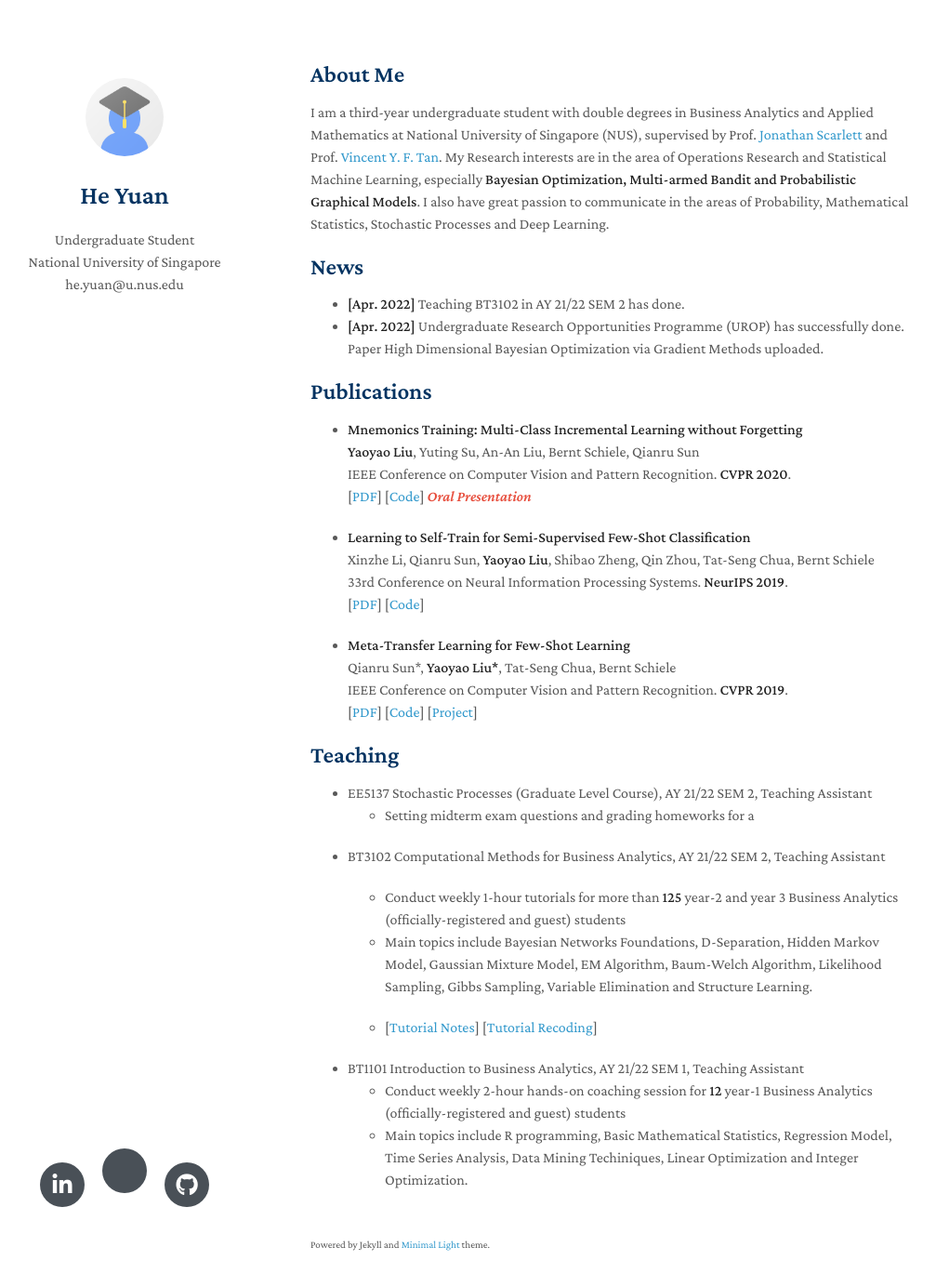
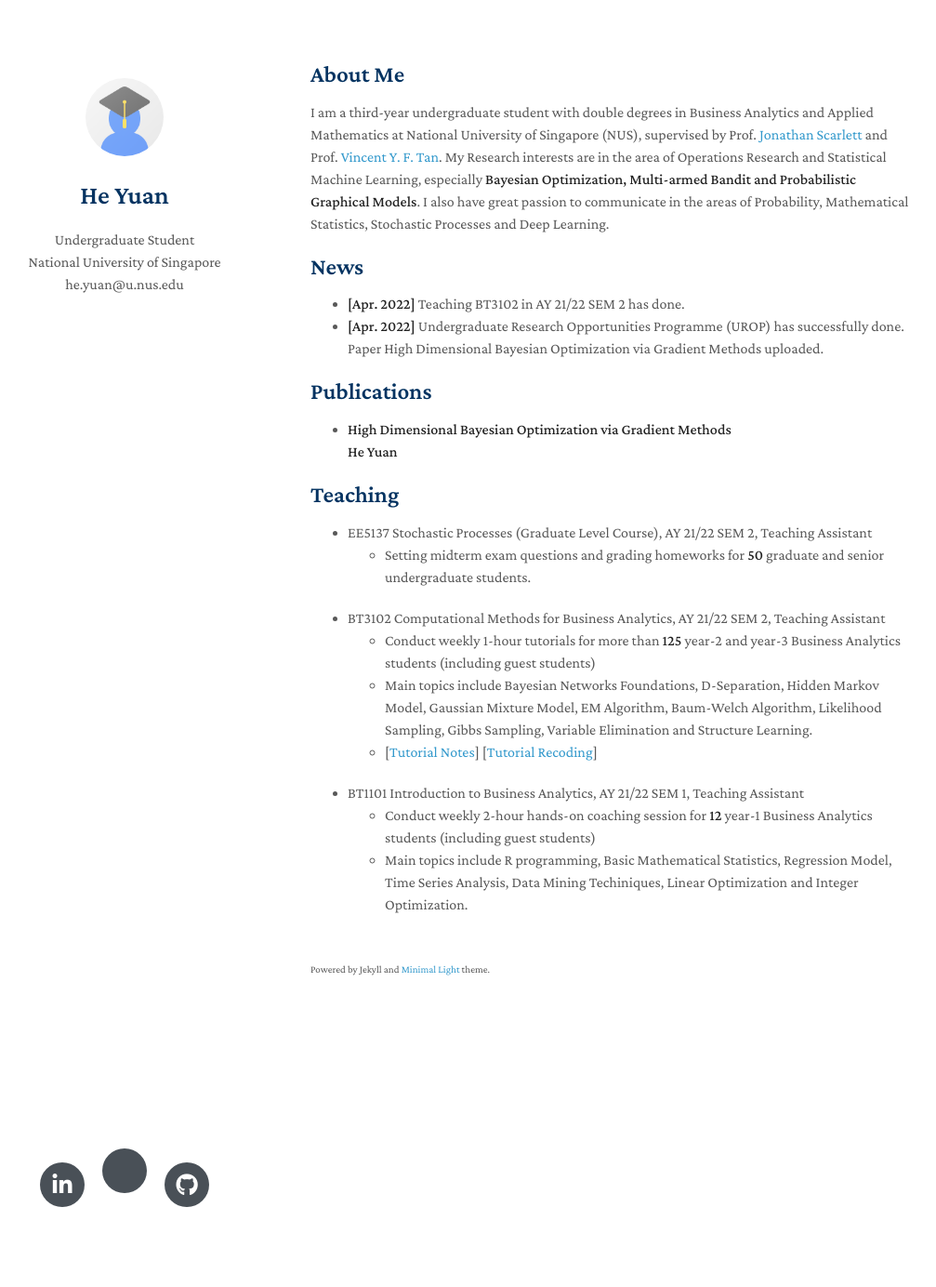
Before and after one commit to Henry-Yuan-He/Henry-Yuan-He.github.io, a Jekyll site: the page built from index.md, in a window 1280 px wide and 1400 px high. Shown: the top 1384 px of the window at 93% size, without its empty margins (136-1143 px from the left). Built offline with Jekyll 4.4.1, drawn with Linux system fonts in a browser that asks for light colours; nearby versions of some CDN libraries; a style sheet for code colours, icons or effects is not loaded; our own code applies the rules of GitHub Pages for plain Markdown files.

Commit message:
Update index.md

```diff
--- a/index.md
+++ b/index.md
@@ -17,42 +17,21 @@ I am a third-year undergraduate student with double degrees in Business Analytic
 
 ## Publications
 
-- **Mnemonics Training: Multi-Class Incremental Learning without Forgetting**
+- **High Dimensional Bayesian Optimization via Gradient Methods**
   <br>
-  **Yaoyao Liu**, Yuting Su, An-An Liu, Bernt Schiele, Qianru Sun
-  <br>
-  IEEE Conference on Computer Vision and Pattern Recognition. **CVPR 2020**.
-  <br>
-  [[PDF](https://arxiv.org/pdf/2002.10211.pdf)] [[Code](https://github.com/yaoyao-liu/mnemonics)] <strong><i style="color:#e74d3c">Oral Presentation</i></strong>
+  **He Yuan**
 
-- **Learning to Self-Train for Semi-Supervised Few-Shot Classification**
-  <br>
-  Xinzhe Li, Qianru Sun, **Yaoyao Liu**, Shibao Zheng, Qin Zhou, Tat-Seng Chua, Bernt Schiele
-  <br>
-  33rd Conference on Neural Information Processing Systems. **NeurIPS 2019**.
-  <br>
-  [[PDF](http://papers.nips.cc/paper/9216-learning-to-self-train-for-semi-supervised-few-shot-classification.pdf)] [[Code](https://github.com/xinzheli1217/learning-to-self-train)]
-
-- **Meta-Transfer Learning for Few-Shot Learning**
-  <br>
-  Qianru Sun\*, **Yaoyao Liu\***, Tat-Seng Chua, Bernt Schiele
-  <br>
-  IEEE Conference on Computer Vision and Pattern Recognition. **CVPR 2019**.
-  <br>
-  [[PDF](http://openaccess.thecvf.com/content_CVPR_2019/papers/Sun_Meta-Transfer_Learning_for_Few-Shot_Learning_CVPR_2019_paper.pdf)] [[Code](https://github.com/yaoyao-liu/meta-transfer-learning)] [[Project](https://mtl.yyliu.net/)]
 
 ## Teaching
 
 - EE5137 Stochastic Processes (Graduate Level Course), AY 21/22 SEM 2, Teaching Assistant
-  - Setting midterm exam questions and grading homeworks for a
+  - Setting midterm exam questions and grading homeworks for **50** graduate and senior undergraduate students.
 
 - BT3102 Computational Methods for Business Analytics, AY 21/22 SEM 2, Teaching Assistant
-
-  - Conduct weekly 1-hour tutorials for more than **125** year-2 and year 3 Business Analytics (officially-registered and guest) students
+  - Conduct weekly 1-hour tutorials for more than **125** year-2 and year-3 Business Analytics students (including guest students)
   - Main topics include Bayesian Networks Foundations, D-Separation, Hidden Markov Model, Gaussian Mixture Model, EM Algorithm, Baum-Welch Algorithm, Likelihood Sampling, Gibbs Sampling, Variable Elimination and Structure Learning.
-
   - [[Tutorial Notes](http://papers.nips.cc/paper/9216-learning-to-self-train-for-semi-supervised-few-shot-classification.pdf)] [[Tutorial Recoding](https://github.com/xinzheli1217/learning-to-self-train)]
 
 - BT1101 Introduction to Business Analytics, AY 21/22 SEM 1, Teaching Assistant
-  - Conduct weekly 2-hour hands-on coaching session for **12** year-1 Business Analytics (officially-registered and guest) students
+  - Conduct weekly 2-hour hands-on coaching session for **12** year-1 Business Analytics students (including guest students)
   - Main topics include R programming, Basic Mathematical Statistics, Regression Model, Time Series Analysis, Data Mining Techiniques, Linear Optimization and Integer Optimization.
```
